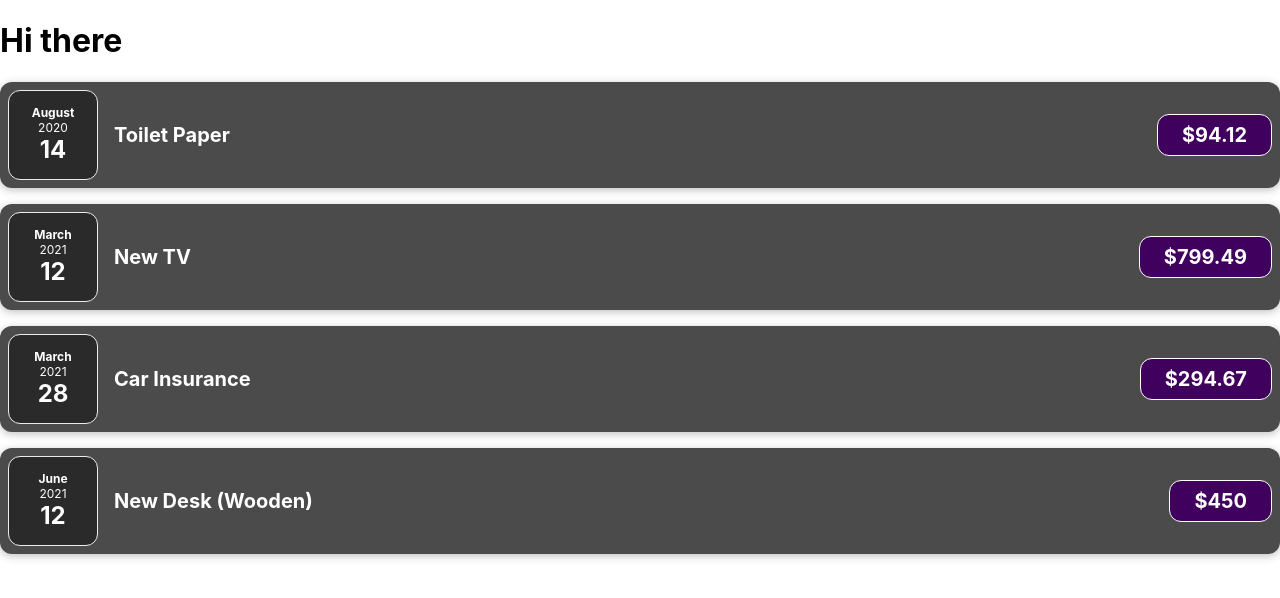
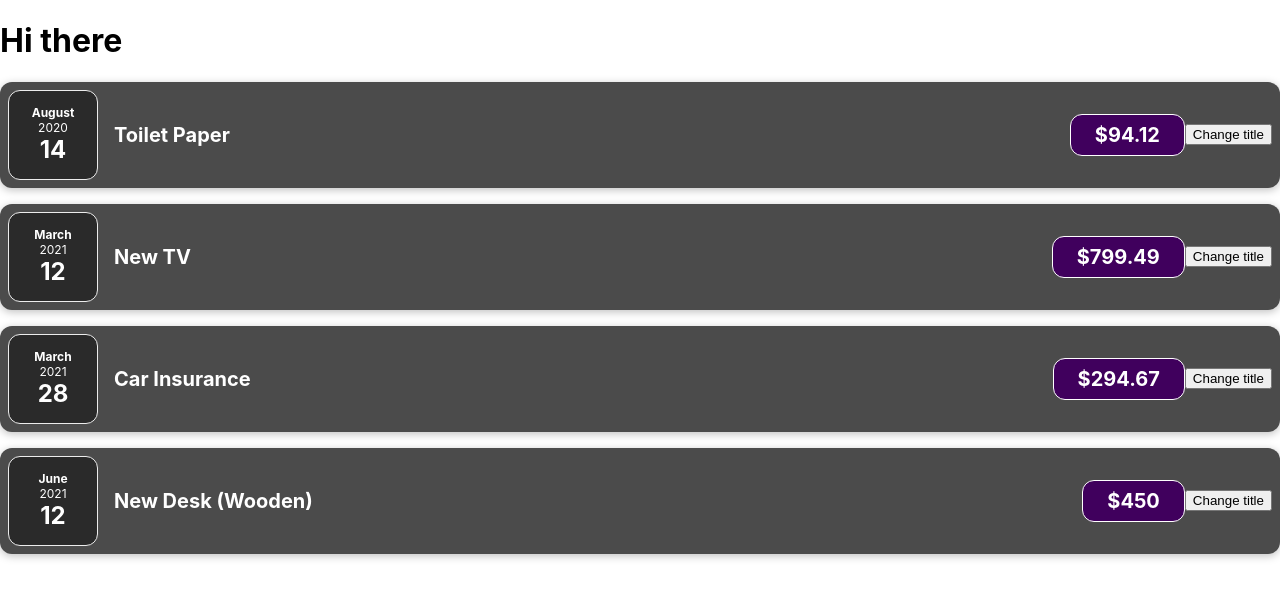
Before and after one commit to imran-farooq7/expense-tracker, a React (Create React App) app: page / in a window 1280 px wide. Shown: the top 598 px of the page. Built offline with nearby package versions, Linux system fonts and the light colour scheme.

Commit message:
How Component functions works

```diff
--- a/src/components/Expenses/ExpenseItem.js
+++ b/src/components/Expenses/ExpenseItem.js
@@ -2,13 +2,19 @@
 import "./ExpenseItem.css";
 
 const ExpenseItem = (props) => {
+	const clickHandler = () => {
+		title = "Updated";
+		console.log(title);
+	};
+	let title = props.title;
 	return (
 		<div className="expense-item">
 			<ExpenseDate date={props.date} />
 			<div className="expense-item__description">
-				<h2>{props.title}</h2>
+				<h2>{title}</h2>
 				<div className="expense-item__price">${props.amount}</div>
 			</div>
+			<button onClick={clickHandler}>Change title</button>
 		</div>
 	);
 };
```
